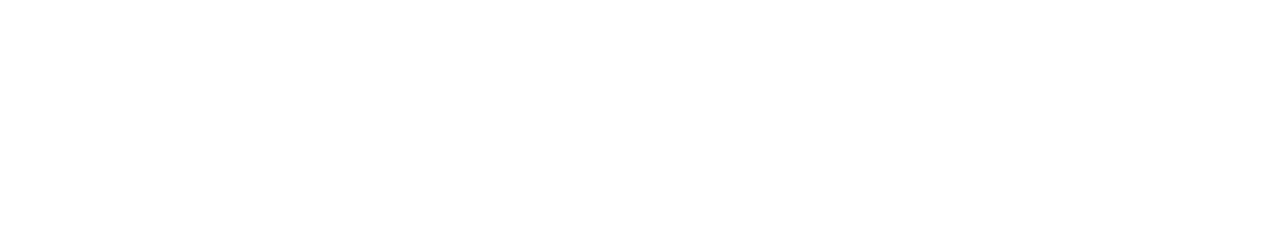
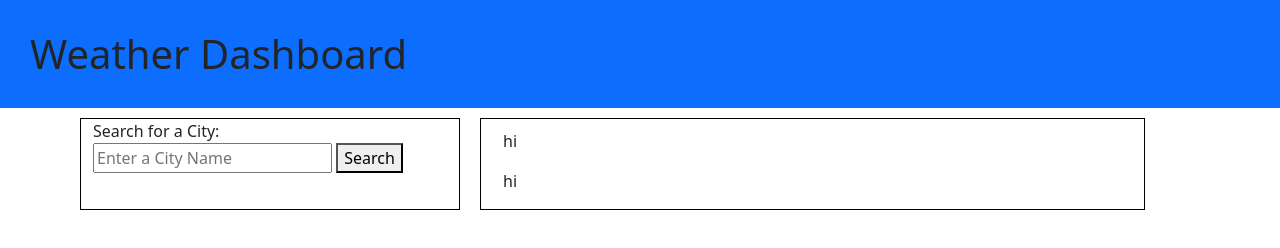
Before and after one commit to kylebaylis/Challenge6-WeatherDash, a plain HTML site: page index.html in a window 1280 px wide. Drawn offline with nearby package versions, Linux system fonts and the light colour scheme.

Commit message:
page layout progress

```diff
--- a/assets/css/style.css
+++ b/assets/css/style.css
@@ -0,0 +1,15 @@
+h1 {
+    padding: 30px;
+}
+
+#left {
+    border: 1px solid black;
+}
+
+#right {
+    border: 1px solid black;
+}
+
+div {
+    margin: 10px;
+}
--- a/index.html
+++ b/index.html
@@ -4,9 +4,35 @@
     <meta charset="UTF-8">
     <meta http-equiv="X-UA-Compatible" content="IE=edge">
     <meta name="viewport" content="width=device-width, initial-scale=1.0">
-    <title>Document</title>
+    <link href="https://cdn.jsdelivr.net/npm/bootstrap@5.1.3/dist/css/bootstrap.min.css" rel="stylesheet" integrity="sha384-1BmE4kWBq78iYhFldvKuhfTAU6auU8tT94WrHftjDbrCEXSU1oBoqyl2QvZ6jIW3" crossorigin="anonymous">
+    <link rel="stylesheet" href="./assets/css/style.css">
 </head>
 <body>
+    <header class="bg-primary">
+        <h1>Weather Dashboard</h1>
+    </header>
 
+    <main>
+        <div class="container">
+            <div class="row">
+                <div id="left" class="col-4">
+                        <form>
+                            <label>Search for a City:</label>
+                            <input placeholder="Enter a City Name" />
+                            <button>Search</button>
+                        </form>
+                </div>
+                <div id="right" class="col-7">
+                    <div id="currentWeather">
+                        <p>hi</p>
+                    </div>
+                    <div id="futureWeather">
+                        <p>hi</p>
+                    </div>
+                </div>
+            </div>
+        </div>
+    </main>
+    <script src="./assets/js/script.js"></script>
 </body>
 </html>
```
